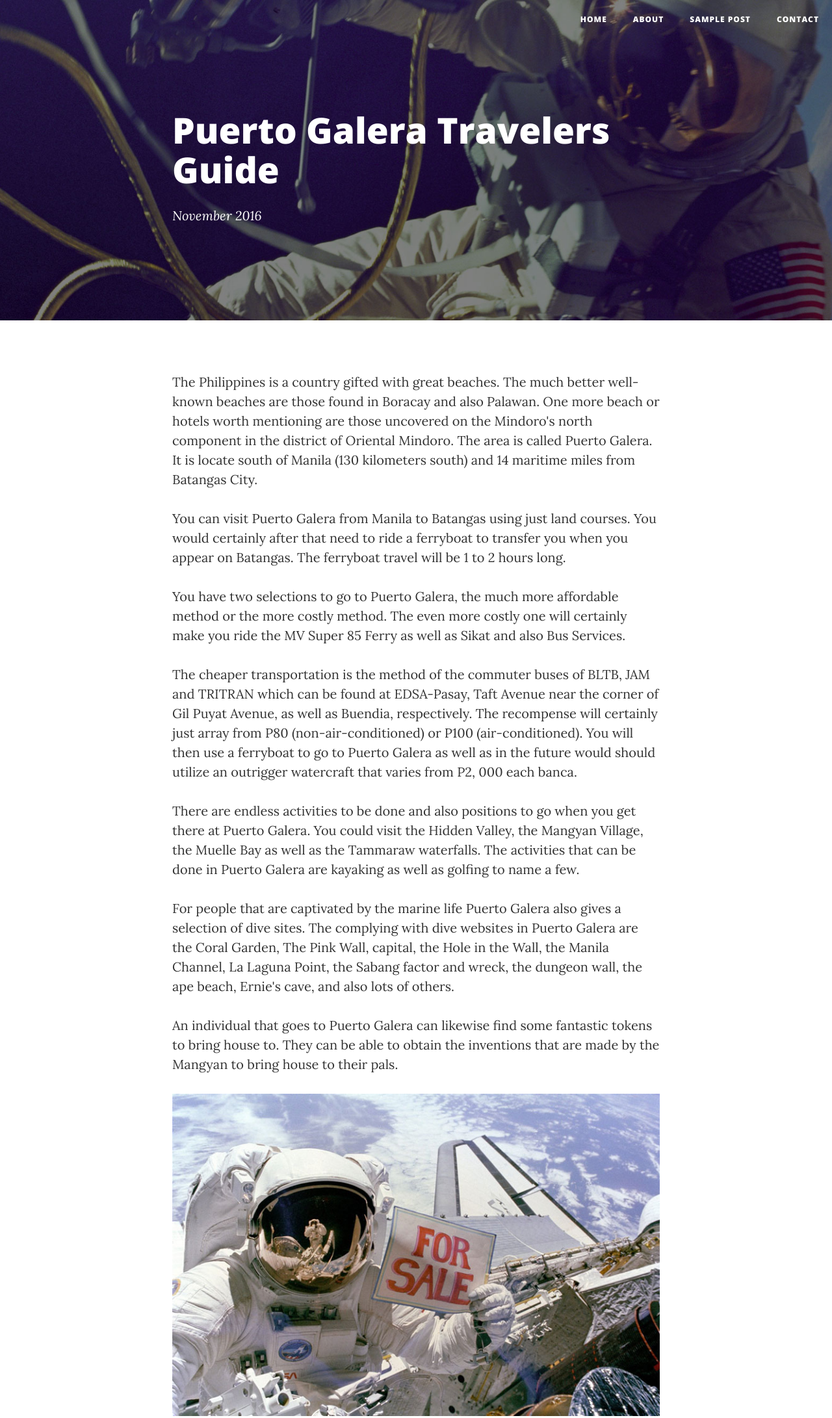
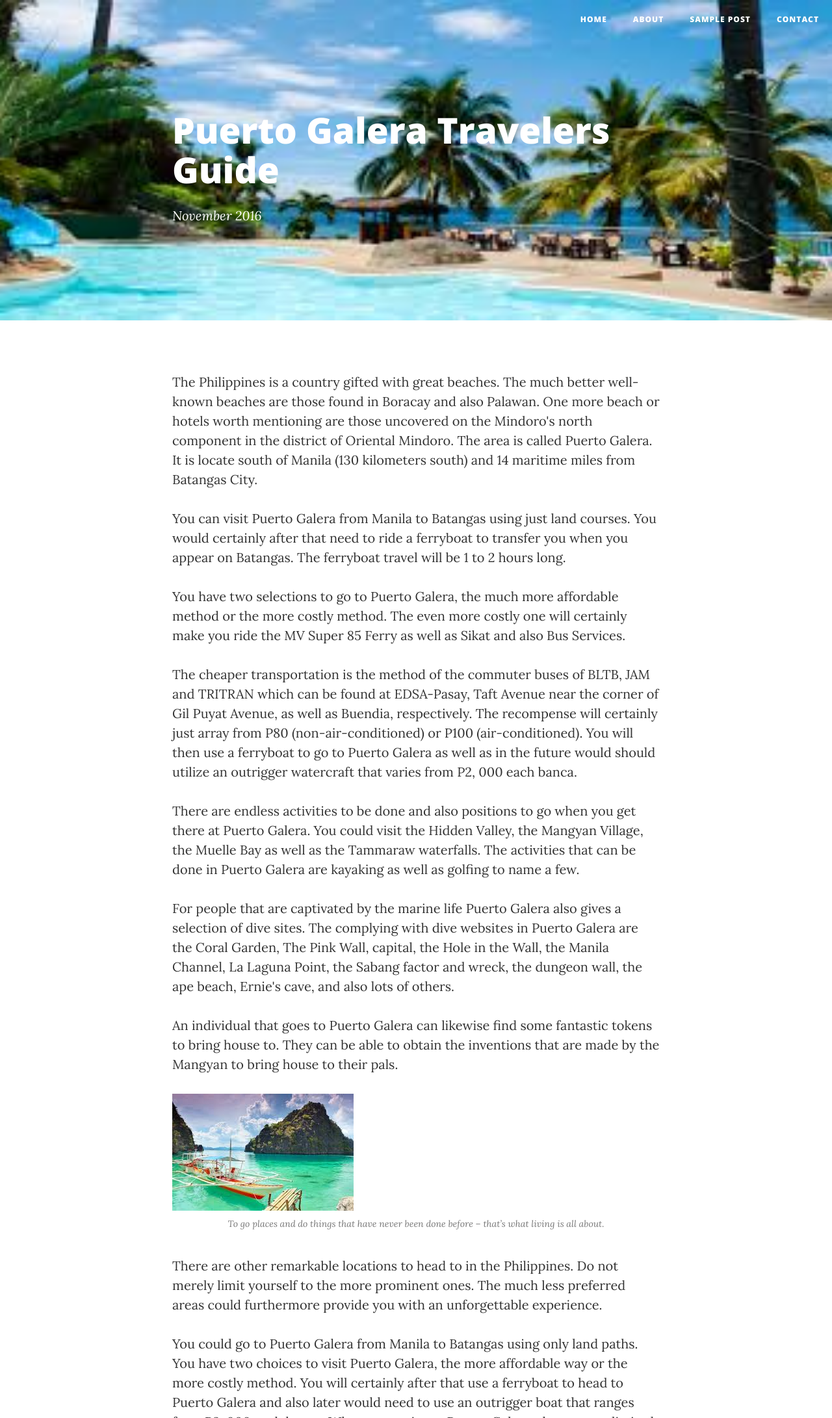
Before and after one commit to zsandra/Blog, a website: page post.html in a window 1280 px wide. Shown: the top 2182 px of the page at 65% size. Drawn offline with nearby package versions, Linux system fonts and the light colour scheme.

Commit message:
Update post.html

```diff
--- a/post.html
+++ b/post.html
@@ -69,7 +69,7 @@
 
     <!-- Page Header -->
     <!-- Set your background image for this header on the line below. -->
-    <header class="intro-header" style="background-image: url('img/post-bg.jpg')">
+    <header class="intro-header" style="background-image: url('img/16.jpg')">
         <div class="container">
             <div class="row">
                 <div class="col-lg-8 col-lg-offset-2 col-md-10 col-md-offset-1">
@@ -106,7 +106,7 @@
                     <p>An individual that goes to Puerto Galera can likewise find some fantastic tokens to bring house to. They can be able to obtain the inventions that are made by the Mangyan to bring house to their pals.</p>
 
                     <a href="#">
-                        <img class="img-responsive" src="img/post-sample-image.jpg" alt="">
+                        <img class="img-responsive" src="img/15.jpg" alt="">
                     </a>
                     <span class="caption text-muted">To go places and do things that have never been done before – that’s what living is all about.</span>
 
```
